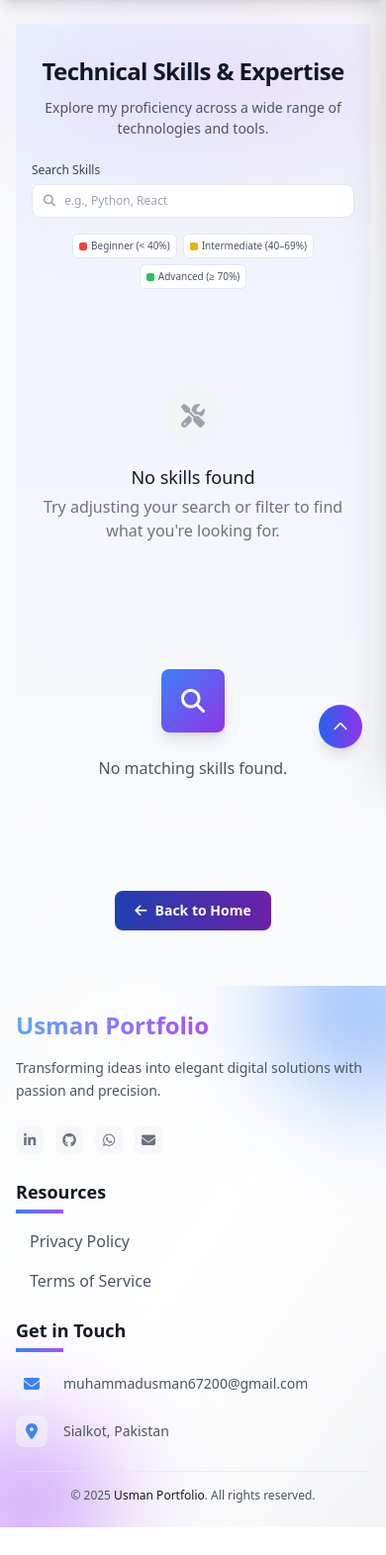
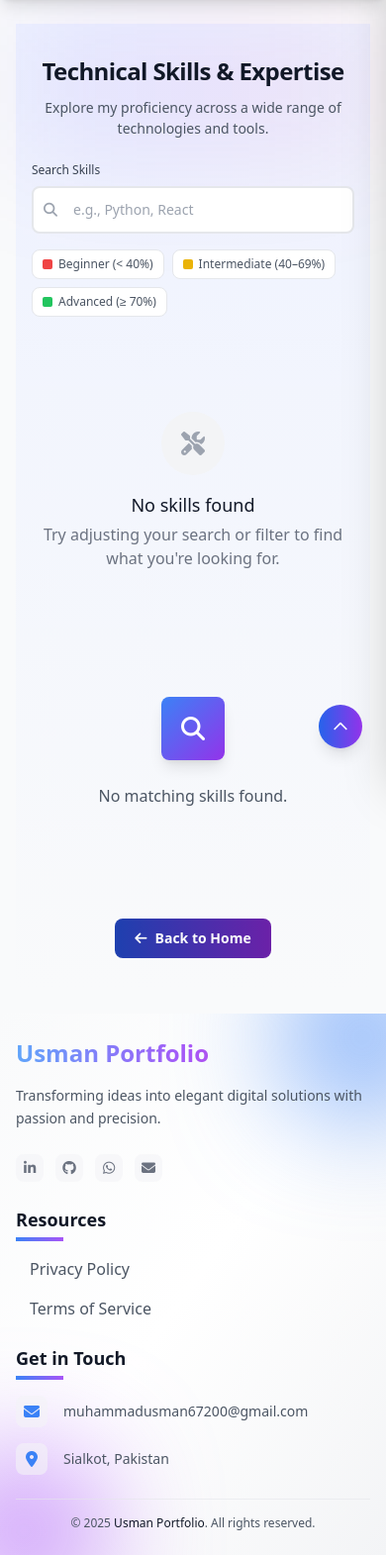
Before and after one commit to muhammadusman349/My-Portfolio, a Django app: page /skills/ in a window 390 px wide. Shown: the part 64-1635 px from the top of the page at 99% size. Before the commit the page ends 1607 px from the top, so only its background shows below. Run offline with Django 5.2, Linux system fonts and the light colour scheme; data that the repository does not hold is empty; some libraries are stand-ins or nearby versions.

Commit message:
mobile responsiveness

```diff
--- a/portfolio/views.py
+++ b/portfolio/views.py
@@ -343,16 +343,20 @@ def projects_by_skill(request, skill_slug):
 def skill_list(request):
     search = request.GET.get('search', '').strip()
 
-    # Base queryset + optional search
-    base_qs = Skill.objects.all()
+    # Get all skills first for search
+    all_skills = Skill.objects.all()
+
+    # Apply search filter if provided
     if search:
-        base_qs = base_qs.filter(
-            Q(name__icontains=search) | Q(description__icontains=search)
-        )
+        search_terms = search.split()
+        query = Q()
+        for term in search_terms:
+            query &= (Q(name__icontains=term) | Q(description__icontains=term))
+        all_skills = all_skills.filter(query)
 
     # Deduplicate by lowercased name, keep the highest proficiency (tie-break by id)
     deduped = (
-        base_qs
+        all_skills
         .annotate(lower_name=Lower('name'))
         .annotate(
             rn=Window(
--- a/templates/portfolio/skill_list.html
+++ b/templates/portfolio/skill_list.html
@@ -12,6 +12,25 @@
         --dark-gray: #1f2937;
         --text-dark: #111827;
         --text-light: #f9fafb;
+        --touch-target-min: 44px;
+    }
+
+    /* Better touch targets for mobile */
+    @media (pointer: coarse) {
+        button,
+        a[role="button"],
+        .skill-card,
+        .pagination-link {
+            min-height: var(--touch-target-min);
+            min-width: var(--touch-target-min);
+        }
+
+        /* Prevent zoom on input focus on mobile */
+        @media screen and (max-width: 768px) {
+            input, select, textarea {
+                font-size: 16px !important;
+            }
+        }
     }
 
     .skill-card {
@@ -97,41 +116,41 @@
             <!-- Hero Section -->
             <div class="text-center px-1 sm:px-2">
                 <h2 class="text-2xl xs:text-2.5xl sm:text-3xl md:text-4xl font-extrabold tracking-tight text-gray-900 dark:text-white px-2">Technical Skills & Expertise</h2>
-                <p class="mt-2.5 sm:mt-3.5 text-sm xs:text-base sm:text-lg leading-normal sm:leading-relaxed text-gray-600 dark:text-gray-300 max-w-3xl mx-auto px-3">
+                <p class="mt-2.5 sm:mt-3 text-sm xs:text-base sm:text-lg leading-normal sm:leading-relaxed text-gray-600 dark:text-gray-300 max-w-3xl mx-auto px-3">
                     Explore my proficiency across a wide range of technologies and tools.
                 </p>
                 {% if skills %}
-                <p class="mt-2 text-xs sm:text-sm text-gray-500 dark:text-gray-400">
-                    Total Skills: <span class="font-semibold text-gray-800 dark:text-gray-200">{{ skills.paginator.count }}</span>
-                </p>
+                <div class="mt-2 inline-block px-4 py-1.5 bg-blue-50 dark:bg-blue-900/30 text-blue-700 dark:text-blue-300 rounded-full text-xs sm:text-sm font-medium">
+                    {{ skills.paginator.count }} Skills
+                </div>
                 {% endif %}
             </div>
 
             <!-- Search and Filters -->
             <div class="mt-6 sm:mt-8 px-1">
                 <div class="max-w-md mx-auto sm:mx-0">
-                    <label for="skill-search" class="block text-xs xs:text-sm font-medium text-gray-700 dark:text-gray-300 mb-1.5">Search Skills</label>
+                    <label for="skill-search" class="block text-xs xs:text-sm font-medium text-gray-700 dark:text-gray-300 mb-2 sm:mb-1.5">Search Skills</label>
                     <div class="relative">
-                        <i class="fas fa-magnifying-glass absolute left-3 top-1/2 -translate-y-1/2 text-gray-400 group-focus-within:text-blue-500 text-xs xs:text-sm"></i>
+                        <i class="fas fa-magnifying-glass absolute left-3 top-1/2 -translate-y-1/2 text-gray-400 group-focus-within:text-blue-500 text-sm"></i>
                         <input id="skill-search" type="text" placeholder="e.g., Python, React"
-                               class="w-full pl-8 pr-3 xs:pl-9 xs:pr-4 py-2 xs:py-2.5 text-xs xs:text-sm sm:text-base rounded-lg border border-gray-200 dark:border-gray-700 bg-white dark:bg-gray-800 text-gray-900 dark:text-white focus:outline-none focus:ring-2 focus:ring-blue-500 focus:border-transparent transition-colors"
+                               class="w-full pl-10 pr-4 py-3 sm:py-2.5 text-sm sm:text-base rounded-lg border-2 border-gray-200 dark:border-gray-700 bg-white dark:bg-gray-800 text-gray-900 dark:text-white focus:outline-none focus:ring-2 focus:ring-blue-500 focus:border-blue-400 transition-colors"
                                aria-label="Search by skill name or description" />
                     </div>
                 </div>
 
                 <!-- Legend -->
-                <div class="mt-4 sm:mt-5 flex flex-wrap justify-center sm:justify-start items-center gap-1.5 sm:gap-2.5 text-[10px] xs:text-xs font-medium text-gray-600 dark:text-gray-400">
-                    <span class="inline-flex items-center gap-1 px-1.5 py-1 xs:px-2 xs:py-1 rounded-md bg-white dark:bg-gray-800 border border-gray-200 dark:border-gray-700">
-                        <span class="w-2 h-2 xs:w-2.5 xs:h-2.5 rounded-sm bg-red-500"></span>
-                        <span class="whitespace-nowrap">Beginner (&lt; 40%)</span>
+                <div class="mt-4 sm:mt-5 flex flex-wrap justify-start items-center gap-2 sm:gap-2.5 text-xs font-medium text-gray-600 dark:text-gray-400">
+                    <span class="inline-flex items-center gap-1.5 px-2.5 py-1.5 sm:px-2 sm:py-1 rounded-lg bg-white dark:bg-gray-800 border border-gray-200 dark:border-gray-700">
+                        <span class="w-2.5 h-2.5 rounded-sm bg-red-500 flex-shrink-0"></span>
+                        <span class="whitespace-nowrap text-xs sm:text-sm">Beginner (&lt; 40%)</span>
                     </span>
-                    <span class="inline-flex items-center gap-1 px-1.5 py-1 xs:px-2 xs:py-1 rounded-md bg-white dark:bg-gray-800 border border-gray-200 dark:border-gray-700">
-                        <span class="w-2 h-2 xs:w-2.5 xs:h-2.5 rounded-sm bg-yellow-500"></span>
-                        <span class="whitespace-nowrap">Intermediate (40–69%)</span>
+                    <span class="inline-flex items-center gap-1.5 px-2.5 py-1.5 sm:px-2 sm:py-1 rounded-lg bg-white dark:bg-gray-800 border border-gray-200 dark:border-gray-700">
+                        <span class="w-2.5 h-2.5 rounded-sm bg-yellow-500 flex-shrink-0"></span>
+                        <span class="whitespace-nowrap text-xs sm:text-sm">Intermediate (40–69%)</span>
                     </span>
-                    <span class="inline-flex items-center gap-1 px-1.5 py-1 xs:px-2 xs:py-1 rounded-md bg-white dark:bg-gray-800 border border-gray-200 dark:border-gray-700">
-                        <span class="w-2 h-2 xs:w-2.5 xs:h-2.5 rounded-sm bg-green-500"></span>
-                        <span class="whitespace-nowrap">Advanced (≥ 70%)</span>
+                    <span class="inline-flex items-center gap-1.5 px-2.5 py-1.5 sm:px-2 sm:py-1 rounded-lg bg-white dark:bg-gray-800 border border-gray-200 dark:border-gray-700">
+                        <span class="w-2.5 h-2.5 rounded-sm bg-green-500 flex-shrink-0"></span>
+                        <span class="whitespace-nowrap text-xs sm:text-sm">Advanced (≥ 70%)</span>
                     </span>
                 </div>
             </div>
@@ -139,39 +158,36 @@
             <!-- Skills by Category -->
             <div class="mt-8 sm:mt-10 md:mt-12 space-y-8 sm:space-y-10 md:space-y-12" id="skills-sections">
                 <section class="fade-in-up">
-                    <div class="px-1 mb-3 sm:mb-4 md:mb-5 flex flex-col xs:flex-row xs:items-center xs:justify-between gap-1.5">
+                    <div class="px-1 mb-3 sm:mb-4 md:mb-5">
                         <h3 class="text-base sm:text-lg md:text-xl font-semibold text-gray-900 dark:text-white">All Skills</h3>
-                        <span class="text-[10px] xs:text-xs sm:text-sm font-normal text-gray-500 dark:text-gray-400 bg-gray-100 dark:bg-gray-800 rounded-full px-2.5 py-0.5 xs:px-3 xs:py-1 sm:bg-transparent">
-                            {{ skills.paginator.count }} skill{{ skills.paginator.count|pluralize }}
-                        </span>
                     </div>
-                    <div class="grid grid-cols-1 xs:grid-cols-2 lg:grid-cols-3 gap-3 sm:gap-4 md:gap-5">
+                    <div class="grid grid-cols-1 xs:grid-cols-2 lg:grid-cols-3 gap-3 sm:gap-4 lg:gap-5">
                         {% for skill in skills %}
                         {% with percent=skill.proficiency|multiply:20 %}
                         <a href="{% url 'portfolio:projects_by_skill' skill_slug=skill.name|slugify %}"
-                           class="skill-card bg-white dark:bg-gray-800 p-3 xs:p-3.5 sm:p-4 md:p-5 rounded-lg border border-gray-200 dark:border-gray-700 hover:border-blue-200 dark:hover:border-blue-600 focus:outline-none focus:ring-2 focus:ring-blue-500 group flex flex-col transition-all duration-200 hover:shadow-md"
+                           class="skill-card bg-white dark:bg-gray-800 p-3.5 sm:p-4 md:p-5 rounded-xl border-2 border-gray-200 dark:border-gray-700 hover:border-blue-200 dark:hover:border-blue-600 focus:outline-none focus:ring-2 focus:ring-blue-500 group flex flex-col transition-all duration-200 hover:shadow-md active:scale-[0.98]"
                            data-name="{{ skill.name|lower }}" data-desc="{{ skill.description|default:''|lower }}" data-prof="{{ percent }}"
                            aria-label="View projects using {{ skill.name }}">
                             <div class="flex items-start justify-between">
-                                <div class="flex items-center gap-2 xs:gap-2.5 sm:gap-3">
-                                    <div class="h-8 w-8 xs:h-9 xs:w-9 sm:h-10 sm:w-10 rounded-lg flex-shrink-0 flex items-center justify-center transition-transform duration-200 group-hover:scale-105">
+                                <div class="flex items-center gap-2.5 sm:gap-3">
+                                    <div class="h-10 w-10 sm:h-11 sm:w-11 md:h-12 md:w-12 rounded-xl flex-shrink-0 flex items-center justify-center transition-transform duration-200 group-hover:scale-110 bg-gray-50 dark:bg-gray-700/50">
                                         {% if skill.name|skill_icon|slice:":7" == "devicon" %}
-                                            <i class="{{ skill.name|skill_icon }} text-lg xs:text-xl sm:text-2xl"></i>
+                                            <i class="{{ skill.name|skill_icon }} text-xl sm:text-2xl"></i>
                                         {% else %}
-                                            <i class="{{ skill.name|skill_icon }} text-base xs:text-lg sm:text-xl bg-gradient-to-r from-blue-600 to-purple-600 bg-clip-text text-transparent"></i>
+                                            <i class="{{ skill.name|skill_icon }} text-lg sm:text-xl bg-gradient-to-r from-blue-600 to-purple-600 bg-clip-text text-transparent"></i>
                                         {% endif %}
                                     </div>
-                                    <h4 class="text-sm xs:text-base sm:text-lg font-semibold text-gray-900 dark:text-white group-hover:text-blue-600 dark:group-hover:text-blue-400 truncate">{{ skill.name }}</h4>
+                                    <h4 class="text-base sm:text-lg font-semibold text-gray-900 dark:text-white group-hover:text-blue-600 dark:group-hover:text-blue-400 truncate">{{ skill.name }}</h4>
                                 </div>
-                                <span class="proficiency-badge inline-flex items-center px-1.5 xs:px-2 py-0.5 rounded-full text-[9px] xs:text-[10px] sm:text-xs font-semibold text-white ml-1.5 xs:ml-2">{{ percent }}%</span>
+                                <span class="proficiency-badge inline-flex items-center justify-center h-6 px-2.5 rounded-xl text-xs sm:text-sm font-semibold text-white min-w-[2.5rem]">{{ percent }}%</span>
                             </div>
-                            <div class="mt-2.5 xs:mt-3 sm:mt-4">
-                                <div class="h-1.5 sm:h-2 rounded-full bg-gray-200 dark:bg-gray-700 overflow-hidden">
+                            <div class="mt-3 sm:mt-4">
+                                <div class="h-2 sm:h-2.5 rounded-full bg-gray-200 dark:bg-gray-700 overflow-hidden">
                                     <div class="progress-bar h-full rounded-full transition-all duration-300"></div>
                                 </div>
                             </div>
                             {% if skill.description %}
-                            <p class="mt-2 xs:mt-2.5 sm:mt-3 text-[11px] xs:text-xs sm:text-sm text-gray-600 dark:text-gray-400 line-clamp-2 leading-tight xs:leading-normal">{{ skill.description }}</p>
+                            <p class="mt-3 text-sm sm:text-base text-gray-600 dark:text-gray-400 line-clamp-2 leading-snug sm:leading-normal">{{ skill.description }}</p>
                             {% endif %}
                         </a>
                         {% endwith %}
@@ -191,49 +207,50 @@
                 <!-- Pagination -->
                 {% if skills.has_other_pages %}
                 <div class="col-span-full mt-8 sm:mt-10">
-                    <nav class="flex items-center justify-between border-t border-gray-200 dark:border-gray-700 px-2 sm:px-0">
+                    <nav class="flex items-center justify-between border-t border-gray-200 dark:border-gray-700 px-1 sm:px-0" aria-label="Pagination">
                         <div class="-mt-px w-0 flex-1 flex">
                             {% if skills.has_previous %}
                             <a href="?{% if querystring %}{{ querystring }}&{% endif %}page={{ skills.previous_page_number }}"
-                               class="border-t-2 border-transparent pt-4 pr-1 inline-flex items-center text-sm font-medium text-gray-500 hover:text-gray-700 hover:border-gray-300 dark:text-gray-400 dark:hover:text-gray-300 transition-colors">
-                                <i class="fas fa-arrow-left mr-2 sm:mr-3 text-xs sm:text-sm"></i>
-                                <span class="text-xs sm:text-sm">Previous</span>
+                               class="py-4 pr-1 inline-flex items-center text-sm font-medium text-gray-500 hover:text-gray-700 dark:text-gray-400 dark:hover:text-gray-300 group"
+                               aria-label="Previous page">
+                                <i class="fas fa-arrow-left mr-1.5 text-base"></i>
+                                <span class="hidden xs:inline">Previous</span>
                             </a>
-                            {% else %}
-                            <span class="border-t-2 border-transparent pt-4 pr-1 inline-flex items-center text-sm font-medium text-gray-300 dark:text-gray-600 cursor-not-allowed">
-                                <i class="fas fa-arrow-left mr-2 sm:mr-3 text-xs sm:text-sm"></i>
-                                <span class="text-xs sm:text-sm">Previous</span>
-                            </span>
                             {% endif %}
                         </div>
 
-                        <div class="hidden md:-mt-px md:flex md:space-x-1">
+                        <div class="hidden sm:flex -mt-px">
                             {% for i in skills.paginator.page_range %}
                                 {% if skills.number == i %}
-                                <span class="border-blue-500 text-blue-600 dark:border-blue-400 dark:text-blue-400 border-t-2 pt-4 px-2 sm:px-3 inline-flex items-center text-xs sm:text-sm font-medium">
-                                    {{ i }}
-                                </span>
+                                    <span class="border-blue-500 text-blue-600 dark:border-blue-400 dark:text-blue-300 border-t-2 pt-4 px-3 sm:px-4 inline-flex items-center text-sm font-medium"
+                                          aria-current="page">
+                                        {{ i }}
+                                    </span>
                                 {% else %}
-                                <a href="?{% if querystring %}{{ querystring }}&{% endif %}page={{ i }}"
-                                   class="border-transparent text-gray-500 hover:text-gray-700 hover:border-gray-300 dark:text-gray-400 dark:hover:text-gray-300 border-t-2 pt-4 px-2 sm:px-3 inline-flex items-center text-xs sm:text-sm font-medium transition-colors">
-                                    {{ i }}
-                                </a>
+                                    <a href="?{% if querystring %}{{ querystring }}&{% endif %}page={{ i }}"
+                                       class="border-transparent text-gray-500 hover:text-gray-700 hover:border-gray-300 dark:text-gray-400 dark:hover:text-gray-300 border-t-2 pt-4 px-3 sm:px-4 inline-flex items-center text-sm font-medium"
+                                       aria-label="Go to page {{ i }}">
+                                        {{ i }}
+                                    </a>
                                 {% endif %}
                             {% endfor %}
+                        </div>
+
+                        <!-- Mobile pagination -->
+                        <div class="sm:hidden flex items-center">
+                            <span class="text-xs text-gray-500 dark:text-gray-400 px-3 py-1.5 bg-gray-100 dark:bg-gray-800 rounded-full">
+                                Page {{ skills.number }} of {{ skills.paginator.num_pages }}
+                            </span>
                         </div>
 
                         <div class="-mt-px w-0 flex-1 flex justify-end">
                             {% if skills.has_next %}
                             <a href="?{% if querystring %}{{ querystring }}&{% endif %}page={{ skills.next_page_number }}"
-                               class="border-t-2 border-transparent pt-4 pl-1 inline-flex items-center text-sm font-medium text-gray-500 hover:text-gray-700 hover:border-gray-300 dark:text-gray-400 dark:hover:text-gray-300 transition-colors">
-                                <span class="text-xs sm:text-sm">Next</span>
-                                <i class="fas fa-arrow-right ml-2 sm:ml-3 text-xs sm:text-sm"></i>
+                               class="py-4 pl-1 inline-flex items-center text-sm font-medium text-gray-500 hover:text-gray-700 dark:text-gray-400 dark:hover:text-gray-300 group"
+                               aria-label="Next page">
+                                <span class="hidden xs:inline">Next</span>
+                                <i class="fas fa-arrow-right ml-1.5 text-base"></i>
                             </a>
-                            {% else %}
-                            <span class="border-t-2 border-transparent pt-4 pl-1 inline-flex items-center text-sm font-medium text-gray-300 dark:text-gray-600 cursor-not-allowed">
-                                <span class="text-xs sm:text-sm">Next</span>
-                                <i class="fas fa-arrow-right ml-2 sm:ml-3 text-xs sm:text-sm"></i>
-                            </span>
                             {% endif %}
                         </div>
                     </nav>
```
